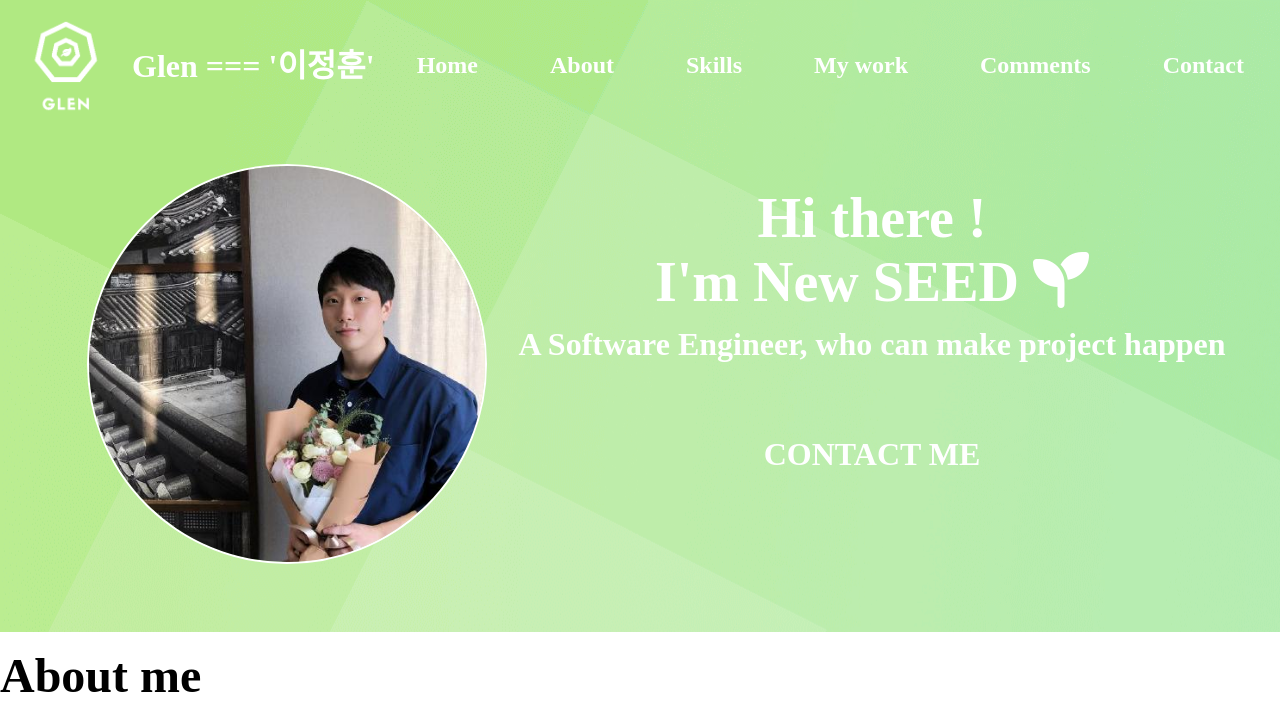
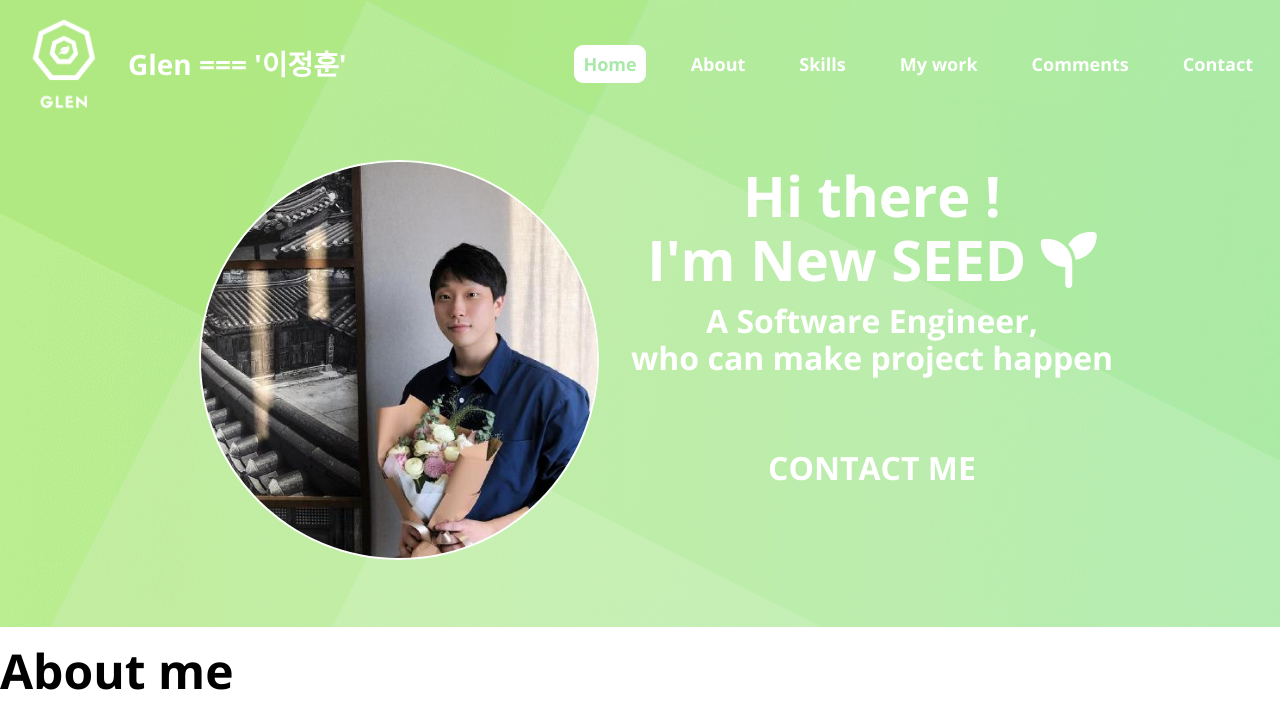
Before and after one commit to glen15/portfolio, a plain HTML site: page index.html in a window 1280 px wide. Shown: the top 712 px of the page. Drawn offline with nearby package versions, Linux system fonts and the light colour scheme.

Commit message:
fix nav-bar

```diff
--- a/index.html
+++ b/index.html
@@ -22,10 +22,10 @@
             <div id="nav">
                 <div class="nav__logo">
                     <img src="./imgs/logo-white-resize.png" alt="#">
-                    <span>Glen === '이정훈'</span>
+                    <div>Glen === '이정훈'</div>
                 </div>
                 <div class="nav__manu">
-                    <div class="nav__manu__item">Home</div>
+                    <div class="nav__manu__item active">Home</div>
                     <div class="nav__manu__item">About</div>
                     <div class="nav__manu__item">Skills</div>
                     <div class="nav__manu__item">My work</div>
@@ -45,7 +45,7 @@
                             <i class="fas fa-seedling"></i>
                         </span>
                     </div>
-                    <span>A Software Engineer, who can make project happen</span>
+                    <span>A Software Engineer,<br/> who can make project happen</span>
                     <div>
                         <button id="button--contact">CONTACT ME</button>
                     </div>
--- a/style.css
+++ b/style.css
@@ -27,11 +27,28 @@
     --weight-regular: 400;
 
     /* Size */
+    --size-border-radius: 0.5em;
 }
 
     /* Universal tags  */
 * {
     box-sizing: border-box;
+}
+
+body {
+    font-family: 'Open Sans', sans-serif;
+    cursor: default;
+}
+a {
+    text-decoration: none;
+}
+
+a:visited {
+    color: var(--color-light-grey);
+}
+
+ul {
+    list-style: none;
 }
 
     /* Typography */
@@ -63,34 +80,19 @@ p{
     margin: 4px 0;
 }
 
-a {
-    text-decoration: none;
-}
-
-a:visited {
-    color: var(--color-light-grey);
-}
-
-
-#main__home {
-    background-image: url(./imgs/background-1.png);
-    display: flex;
-    flex-direction: column;
-    align-items: center;
-}
-
+/* Navbar */
 #nav {
     width: 100%;
     display: flex;
     justify-content: space-between;
     align-items: center;
+    color: var(--color-white);
 }
 
 .nav__logo {
     display: flex;
     align-items: center;
-    color: white;
-    font-size: 2em;
+    font-size: var(--font-medium);
     font-weight: bold;
 }
 
@@ -102,21 +104,37 @@ a:visited {
 
 .nav__manu {
     display: flex;
-    font-size: 1.5em;
+    font-size: var(--font-regular);
     font-weight: bold;
-    color: white;
+    cursor: pointer;
 }
 
-.nav__manu > div {
+.nav__manu__item {
     margin: 0 1em;
     padding: 0.5em;
     flex-shrink: 1;
+    border-radius: var(--size-border-radius);
 }
 
-.nav__manu > div:hover {
+.nav__manu__item:hover, .nav__manu__item.active {
     background-color: white;
     color: var(--color-green);
+
 }
+
+
+
+
+
+
+#main__home {
+    background-image: url(./imgs/background-1.png);
+    display: flex;
+    flex-direction: column;
+    align-items: center;
+}
+
+
 
 #main__home__container {
     display: flex;
@@ -137,6 +155,7 @@ a:visited {
     display: flex;
     flex-direction: column;
     align-items: center;
+    text-align: center;
 }
 
 #home__text > div:first-child {
```
